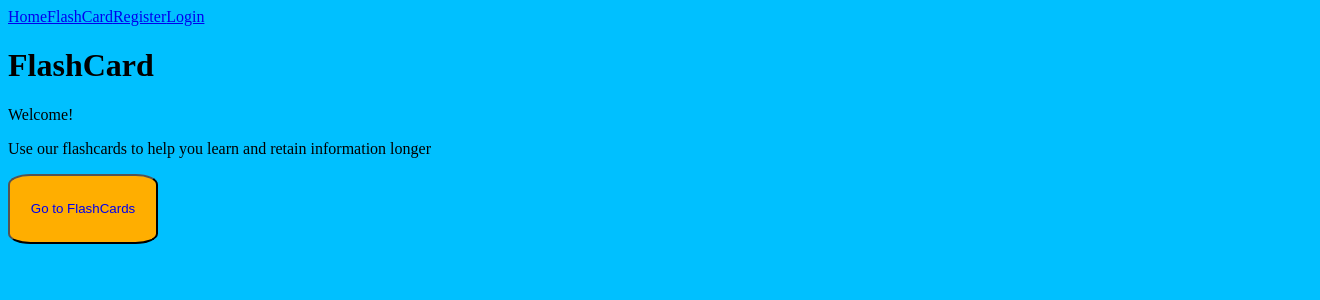
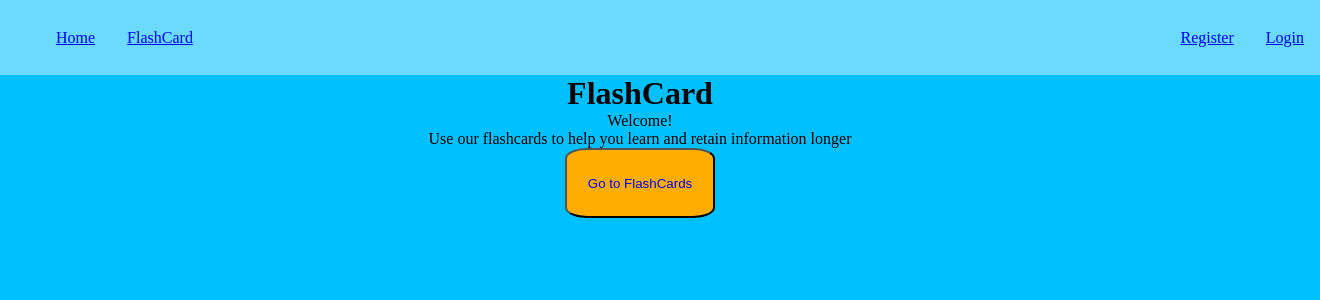
Before and after one commit to Thiefstep/Lap3, a React (Vite) app in the folder client/: page / in a window 1280 px wide. Shown: the top 300 px of the page, 1320 px wide, since content can reach past the window. Built offline with nearby package versions, Linux system fonts and the light colour scheme.

Commit message:
css added more

```diff
--- a/client/src/assets/app.css
+++ b/client/src/assets/app.css
@@ -1,14 +1,41 @@
+*{margin:0}
 
 body {
     background-color: #00C0FF;
 }
 
 button{
-    text-decoration: none;
     height: 70px;
     width: 150px;
     background-color: #FFAE00;
     border-radius: 15%;
+}
+
+li{
+    margin: 1rem;
+}
+
+.nav-list{
+    background-color: #6CDAFF;
+    height: 75px;
+    width: 100%;
+    text-decoration: none;
+    list-style: none;
+    display: flex;
+    align-items: center;
+    float: left;
+}
+
+.nav-right{
+
+    list-style: none;
+    width: 85%;
+    display:flex;
+    justify-content: flex-end;
+
+}
+.navLink{
+    text-decoration: none;
 }
 
 .card-holder {
@@ -69,3 +96,8 @@ button{
     justify-items: center;
     padding: 15px;
 }
+
+
+.home{
+    text-align: center;
+}
--- a/client/src/components/PageWrapper/index.jsx
+++ b/client/src/components/PageWrapper/index.jsx
@@ -6,12 +6,22 @@ const style = ({ isActive }) => ({ color: isActive ? '#2B061E': '#875053'})
 const PageWrapper = () =>{
     return<>
     <header>
-        <nav>
-            <NavLink to='/' styles={style}>Home</NavLink>
-            <NavLink to='/flashcard' styles={style}>FlashCard</NavLink>
-            <NavLink to='/register' styles={style}>Register</NavLink>
-            <NavLink to='/login' styles={style}>Login</NavLink>
-        </nav>
+        <ul className='nav-list'>
+            <li>
+                <NavLink to='/' styles={style}>Home</NavLink>
+            </li>
+            <li>
+                <NavLink to='/flashcard' styles={style}>FlashCard</NavLink>
+            </li>
+            <ul className='nav-right'>
+                <li>
+                    <NavLink to='/register' styles={style}>Register</NavLink>
+                </li>
+                <li>
+                    <NavLink to='/login' styles={style}>Login</NavLink>
+                </li>
+            </ul>
+        </ul>
         <Outlet />
     </header>
     </>
--- a/client/src/pages/HomePage/index.jsx
+++ b/client/src/pages/HomePage/index.jsx
@@ -2,13 +2,13 @@ import React from "react";
 import { NavLink } from 'react-router-dom';
 
 const HomePage = () => {
-    return<main>
+    return<div className="home">
         <h1>FlashCard</h1>
         <p>Welcome!</p>
         <p>Use our flashcards to help you learn and retain information longer</p>
 
-        <button><NavLink to='/flashcard' style={{textDecoration:'none'}}>Go to FlashCards</NavLink></button>
-    </main>
+        <button><NavLink className='navLink' to='/flashcard' >Go to FlashCards</NavLink></button>
+    </div>
 }
 
 export default HomePage
```
